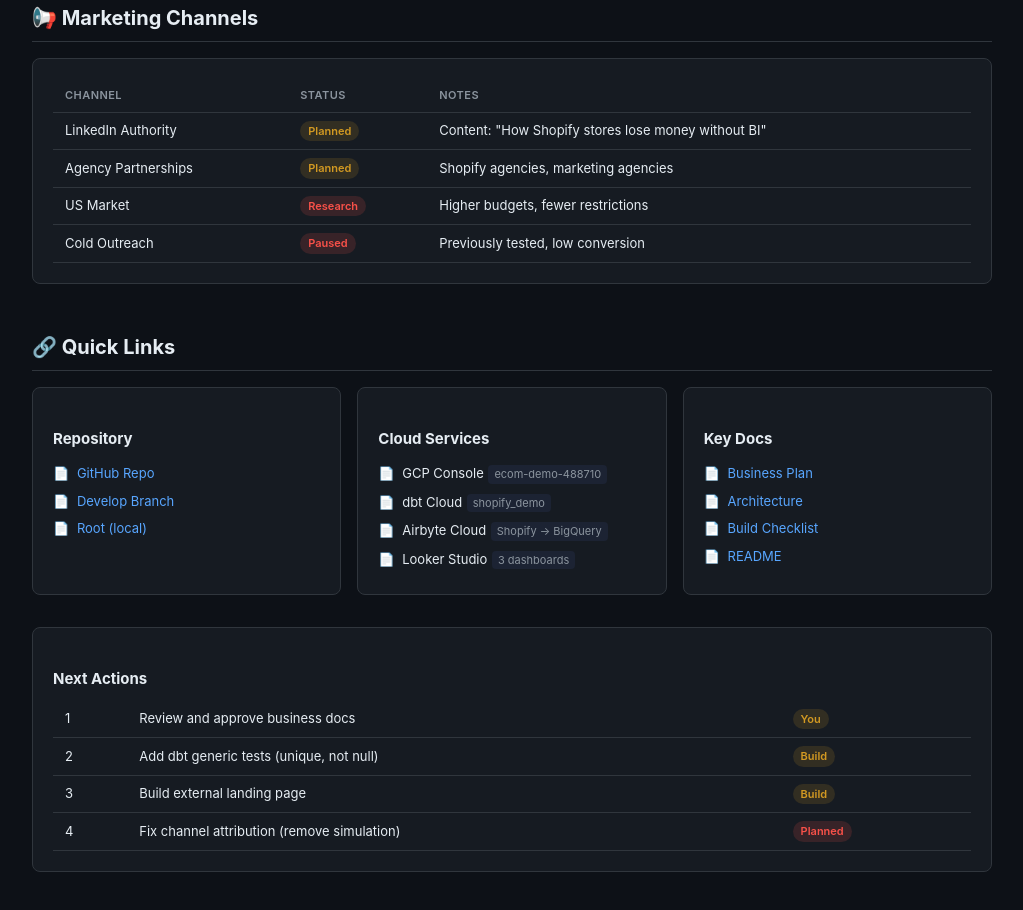
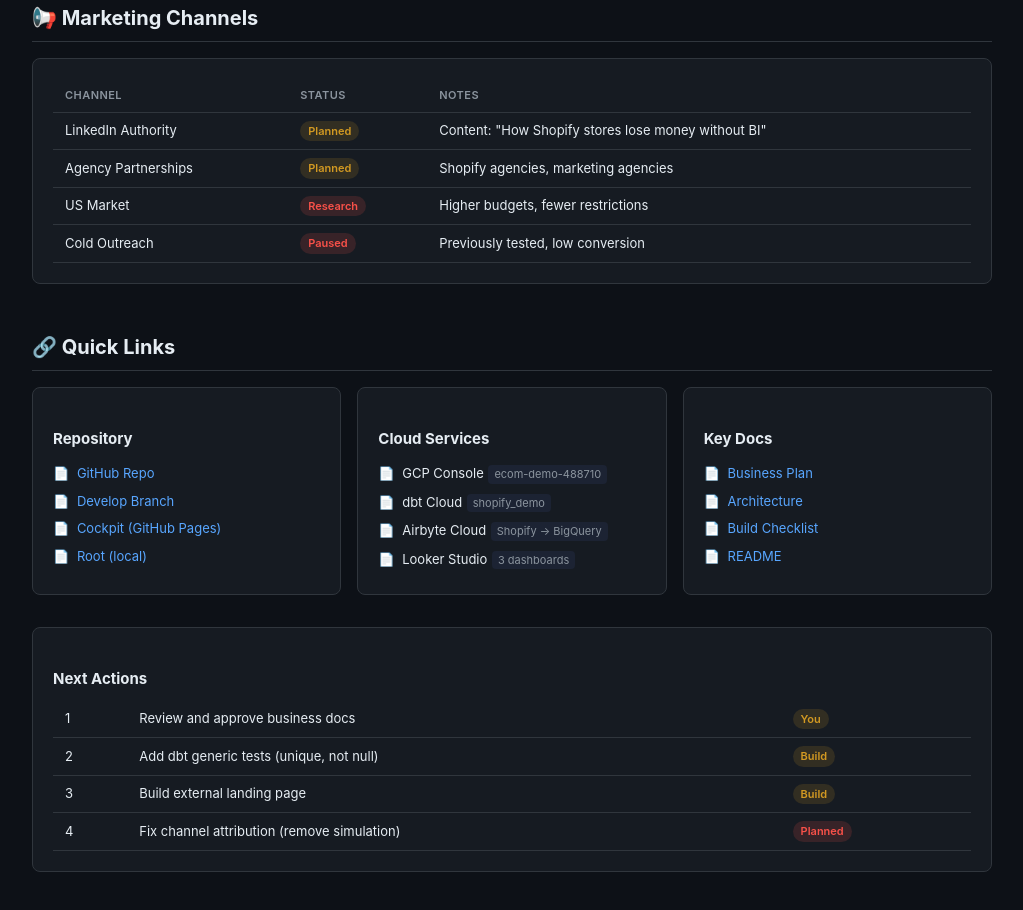
Before and after one commit to Javid912/ecom-demo, a plain HTML site: page website/cockpit.html in a window 1280 px wide. Shown: the part 3881-4791 px from the top of the page, without its empty margins (248-1271 px from the left). Drawn offline with Linux system fonts and the light colour scheme.

Commit message:
add GitHub Pages URL to cockpit + README

```diff
--- a/website/cockpit.html
+++ b/website/cockpit.html
@@ -518,6 +518,7 @@
       <ul class="file-list">
         <li><a href="https://github.com/Javid912/ecom-demo" target="_blank">GitHub Repo</a></li>
         <li><a href="https://github.com/Javid912/ecom-demo/tree/develop" target="_blank">Develop Branch</a></li>
+        <li><a href="https://Javid912.github.io/ecom-demo/cockpit.html" target="_blank">Cockpit (GitHub Pages)</a></li>
         <li><a href="../../">Root (local)</a></li>
       </ul>
     </div>
```
Also changed, not shown: 1 other file.
